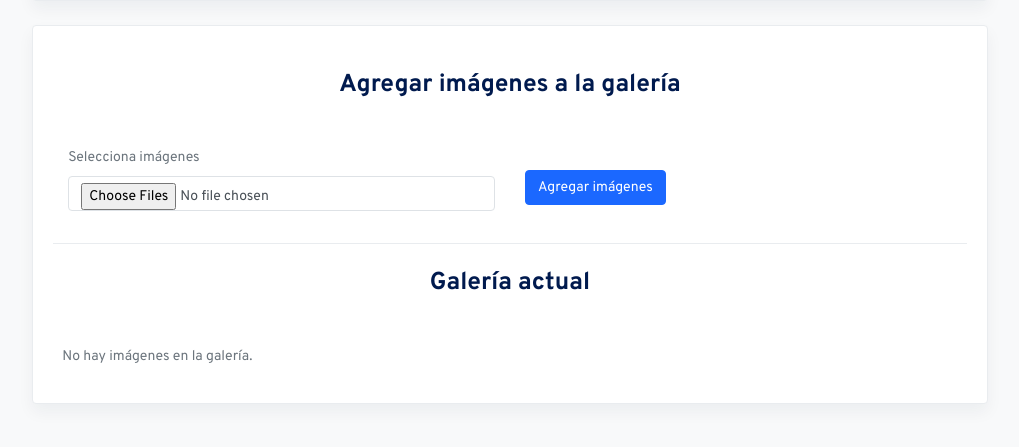
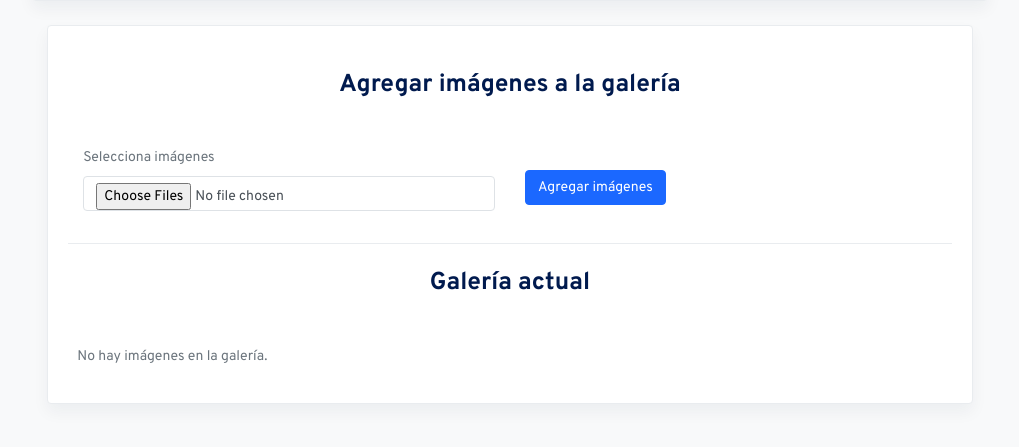
Before and after one commit to emily-ochoa-instipp/fundacionETM, a Django app: template apps/eventos/templates/eventos/editar_evento.html in a window 1280 px wide. Shown: the part 917-1364 px from the top of the page, without its empty margins (258-1277 px from the left). Run offline with Django 5.2, Linux system fonts and the light colour scheme; the template is opened without the code that fills it, so the values that code supplies are empty; some libraries are stand-ins or nearby versions; some web fonts are replaced.

Commit message:
act edicion de eventos y proyectos

```diff
--- a/apps/eventos/templates/eventos/editar_evento.html
+++ b/apps/eventos/templates/eventos/editar_evento.html
@@ -8,7 +8,8 @@
           <div class="row justify-content-center">
             <div class="col-12">
               <h2 class="page-title">Editar evento</h2>
-              <div class="card-deck">
+              <div class="row">
+                <div class="col-12">
                   <div class="card shadow mb-4">
                     <div class="card-body">
                       <form method="post" action="" enctype="multipart/form-data">
@@ -91,9 +92,10 @@
                       </form>
                     </div>
                   </div>
+                </div>
               </div> <!-- end section -->
 
-              <div class="card-deck">
+              <div class="col-12">
                 <div class="card shadow mb-4">
                   <div class="card-body">
 
--- a/apps/proyectos/templates/proyectos/editar_proyecto.html
+++ b/apps/proyectos/templates/proyectos/editar_proyecto.html
@@ -8,7 +8,8 @@
           <div class="row justify-content-center">
             <div class="col-12">
               <h2 class="page-title">Editar proyecto</h2>
-              <div class="card-deck">
+              <div class="row">
+                <div class="col-12">
                   <div class="card shadow mb-4">
                     <div class="card-body">
                       <form method="post" action="" enctype="multipart/form-data">
@@ -69,8 +70,9 @@
                       </form>
                     </div>
                   </div>
+                </div>
               </div> <!-- end section -->
-              <div class="card-deck">
+              <div class="col-12">
                 <div class="card shadow mb-4">
                   <div class="card-body">
 
```
Lines whose indentation alone changed are shown as unchanged.
